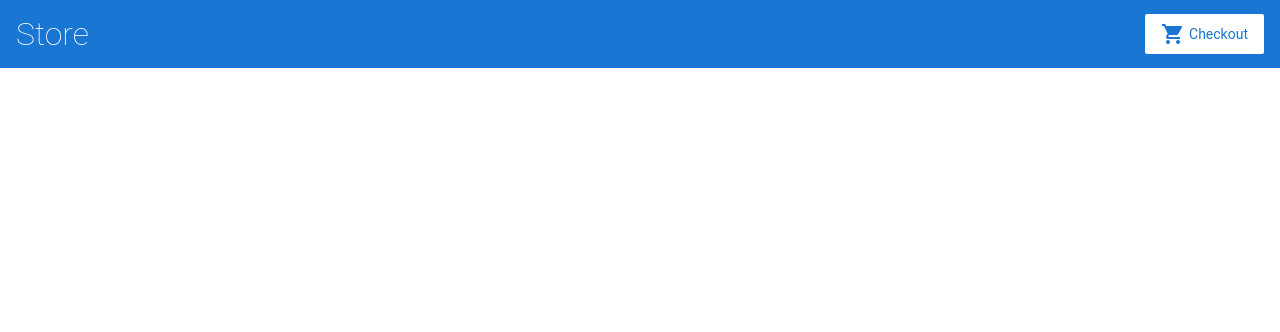
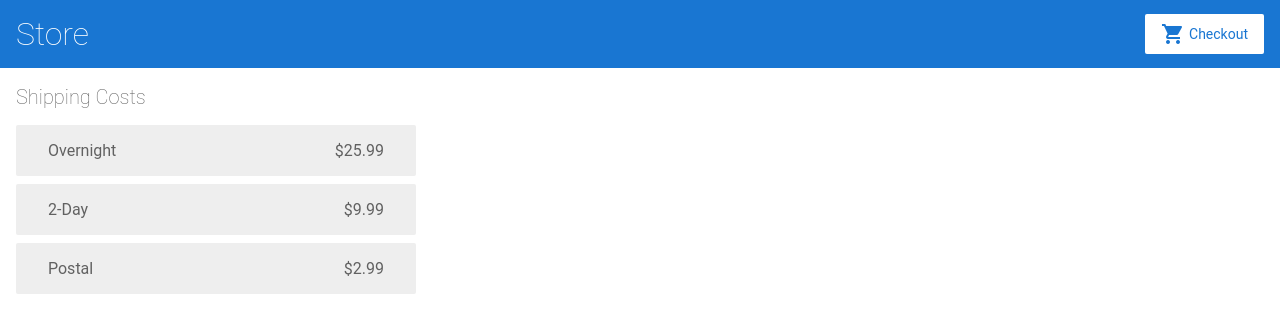
Before and after one commit to mrbln/angular-sample-project, an Angular app: page /shipping in a window 1280 px wide. Before the commit this address led to /. Shown: the top 332 px of the page. Built offline with nearby package versions, Linux system fonts and the light colour scheme.

Commit message:
adds httpClient to fetch shipping prices from file

```diff
--- a/src/app/app.module.ts
+++ b/src/app/app.module.ts
@@ -2,6 +2,7 @@ import { NgModule } from "@angular/core";
 import { BrowserModule } from "@angular/platform-browser";
 import { RouterModule } from "@angular/router";
 import { ReactiveFormsModule } from "@angular/forms";
+import { HttpClientModule } from "@angular/common/http";
 
 import { AppComponent } from "./app.component";
 import { TopBarComponent } from "./top-bar/top-bar.component";
@@ -9,6 +10,7 @@ import { ProductListComponent } from "./product-list/product-list.component";
 import { ProductAlertsComponent } from "./product-alerts/product-alerts.component";
 import { ProductDetailsComponent } from "./product-details/product-details.component";
 import { CartComponent } from './cart/cart.component';
+import { ShippingComponent } from './shipping/shipping.component';
 
 @NgModule({
   imports: [
@@ -18,7 +20,9 @@ import { CartComponent } from './cart/cart.component';
       { path: "", component: ProductListComponent },
       { path: "products/:productId", component: ProductDetailsComponent },
       { path: "cart", component: CartComponent },
+      { path: "shipping", component: ShippingComponent },
     ]),
+    HttpClientModule, // import this to use globally
   ],
   declarations: [
     AppComponent,
@@ -27,6 +31,7 @@ import { CartComponent } from './cart/cart.component';
     ProductAlertsComponent,
     ProductDetailsComponent,
     CartComponent,
+    ShippingComponent,
   ],
   bootstrap: [AppComponent],
 })
--- a/src/app/cart.service.ts
+++ b/src/app/cart.service.ts
@@ -1,4 +1,5 @@
 import { Injectable } from "@angular/core";
+import { HttpClient } from "@angular/common/http";
 
 import { Product } from "./products";
 
@@ -7,9 +8,9 @@ import { Product } from "./products";
 })
 export class CartService {
     items: Product[] = [];
-  constructor() {}
+    constructor(private httpClient: HttpClient) {}
 
-  addItems(product:Product) {
+    addItems(product: Product) {
         this.items.push(product);
     }
 
@@ -20,4 +21,10 @@ export class CartService {
     clearItems() {
         this.items = [];
     }
+
+    getShippingPrices() {
+        return this.httpClient.get<{ type: string; price: number }[]>(
+            "../assets/shipping.json"
+        );
     }
+}
--- a/src/app/cart/cart.component.html
+++ b/src/app/cart/cart.component.html
@@ -1,6 +1,18 @@
 <h2>Cart</h2>
 
-<div class="cart-item" *ngFor="let item of items">
-    <span> {{item.name}} </span>
-    <span> {{item.price | currency}} </span>
+<h3>
+    <a
+        title="Shipping Prices"
+        [routerLink]="['/shipping']"
+    >
+        Shipping Prices
+    </a>
+</h3>
+
+<div
+    class="cart-item"
+    *ngFor="let item of items"
+>
+    <span>{{item.name}}</span>
+    <span>{{item.price | currency}}</span>
 </div>
--- /dev/null
+++ b/src/app/shipping/shipping.component.html
@@ -0,0 +1,9 @@
+<h2>Shipping Costs</h2>
+
+<div
+    class="shipping-item"
+    *ngFor="let cost of shippingCosts | async"
+>
+    <span>{{cost.type}}</span>
+    <span>{{cost.price | currency}}</span>
+</div>
--- /dev/null
+++ b/src/app/shipping/shipping.component.ts
@@ -0,0 +1,19 @@
+import { Component, OnInit } from "@angular/core";
+import { CartService } from "../cart.service";
+import { Observable } from 'rxjs';
+
+@Component({
+    selector: "app-shipping",
+    templateUrl: "./shipping.component.html",
+    styleUrls: ["./shipping.component.css"],
+})
+export class ShippingComponent implements OnInit {
+
+    shippingCosts!: Observable<{ type: string, price: number }[]>;
+
+    constructor(private cartService: CartService) {}
+
+    ngOnInit(): void {
+      this.shippingCosts = this.cartService.getShippingPrices();
+    }
+}
```
Also changed, not shown: src/app/shipping/shipping.component.css (added), 1 other file (tests, documents, lock files or other folders). Lines whose indentation alone changed are shown as unchanged.
